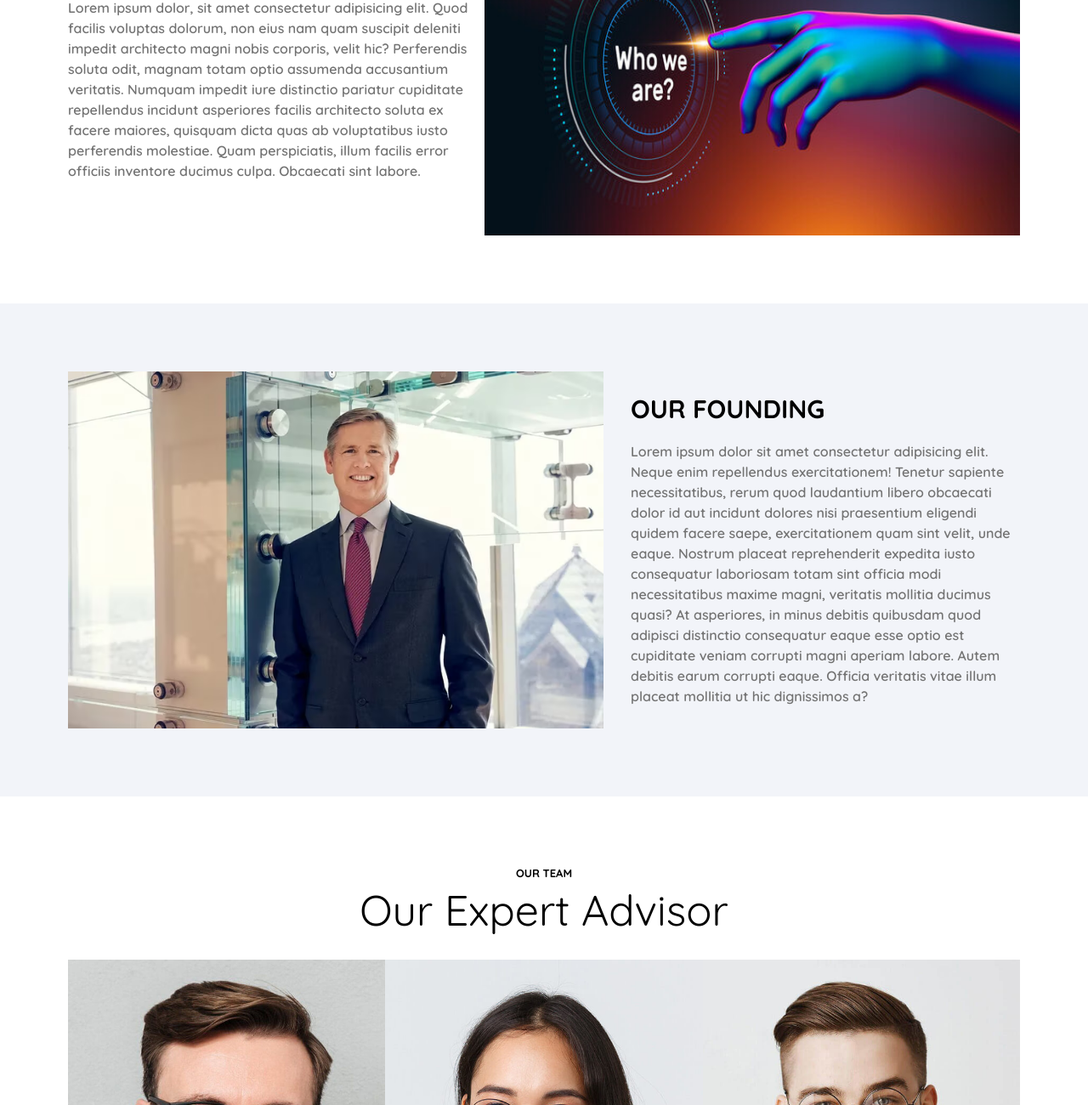
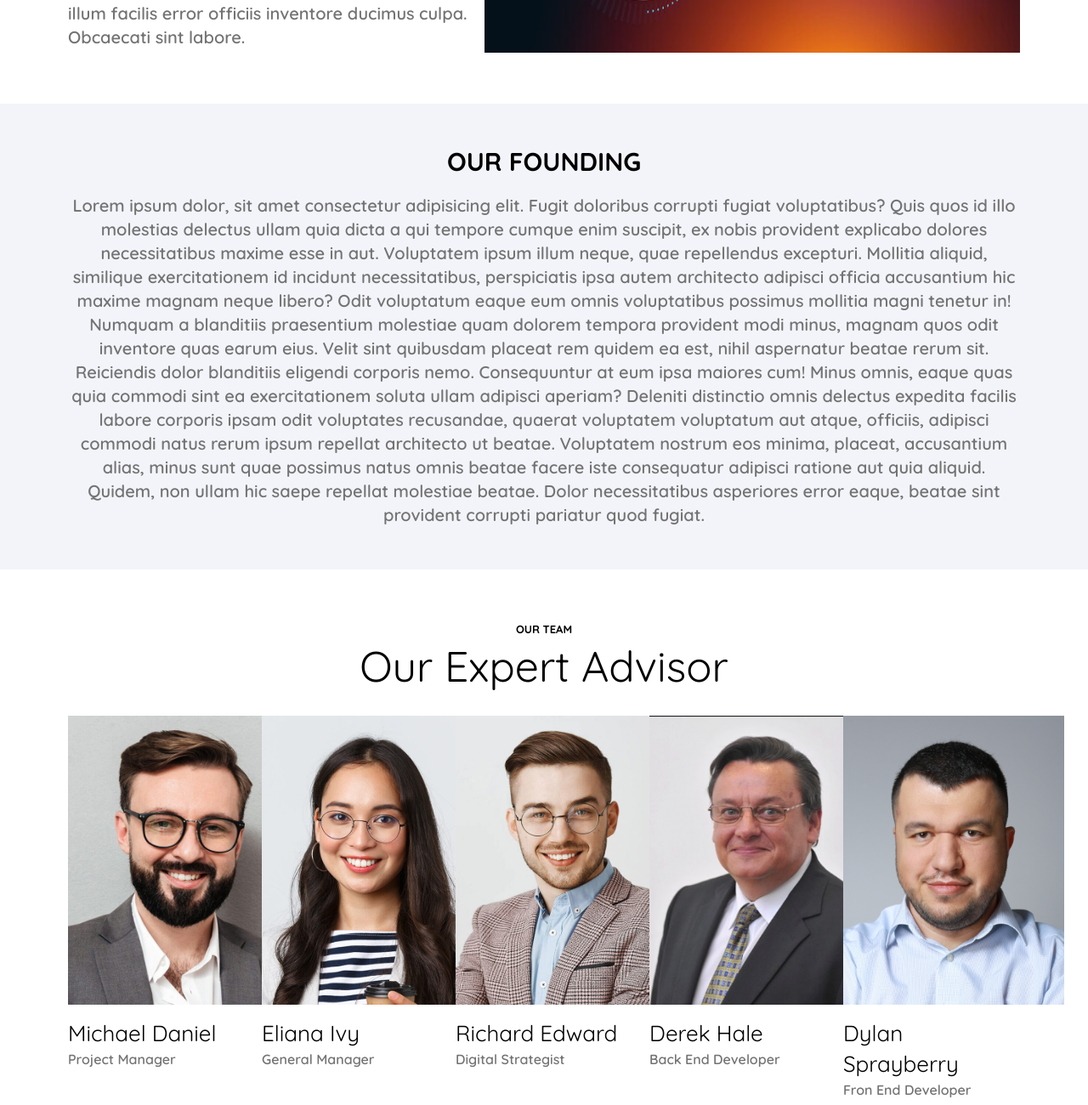
Before and after one commit to shakhbozpro/internet, a plain HTML site: page about.html in a window 1280 px wide. Shown: the part 1320-2620 px from the top of the page at 85% size. Drawn offline with nearby package versions, Linux system fonts and the light colour scheme; animation ran at ten frames a second.

Commit message:
Changed styles in about page and in js file too

```diff
--- a/about.html
+++ b/about.html
@@ -5,7 +5,7 @@
   <meta charset="UTF-8">
   <meta http-equiv="X-UA-Compatible" content="IE=edge">
   <meta name="viewport" content="width=device-width, initial-scale=1.0">
-  <title>Internet - Startup</title>
+  <title>Internet - About us</title>
   <!-- <link rel="stylesheet" href="./assets/css/main.css"> -->
   <link rel="stylesheet" href="./assets/css/main.min.css">
   <link rel="stylesheet" href="./vender/dist/main.css">
@@ -122,24 +122,22 @@
           </div>
 
           <div class="xl:pr-10 xl:pl-[100px]">
-            <h4 class="choice-mini-title relative mb-1 font-semibold text-sm leading-5 tracking-[1px] uppercase">Why
-              choose us
-            </h4>
-            <h2 class="mb-5 text-2xl capitalize md:text-[30px] lg:text-[50px] lg:leading-[60px]">We offer expert SEO and
+            <h2 class="mb-3 font-bold text-xl uppercase md:text-2xl xl:mb-5 xl:text-3xl xl:leading-10">We offer expert
+              SEO and
               marketing.
             </h2>
-            <p class="mb-8 font-semibold text-neutral-500">
+            <p class="mb-5 font-semibold text-neutral-500 xl:text-xl">
               We are a team of young, experienced developers who are passionate about their work. Years of cooperation
               with both corporations.
             </p>
-            <ol class="mb-6">
+            <ul class="mb-6 pl-4 list-disc">
               <li class="choice-link-item">
-                <span class="block mb-[10px] font-bold text-xl md:text-2xl">Perfect for large sites agencies</span>
+                <span class="block mb-[10px] font-semibold text-lg">Perfect for large sites agencies</span>
               </li>
               <li class="choice-link-item">
-                <span class="font-bold text-xl md:text-2xl">We appreciate your trust greatly</span>
+                <span class="font-semibold text-lg">We appreciate your trust greatly</span>
               </li>
-            </ol>
+            </ul>
             <a class="inline-block py-4 px-10 font-semibold uppercase text-sm text-white bg-slate-800 transition-all duration-300 hover:bg-amber-500"
               href="#">Contact
               us</a>
@@ -149,12 +147,12 @@
     </section>
 
     <!-- Who we are section -->
-    <section class="py-[45px] bg-white xl:py-[80px]">
+    <section class="py-[45px] bg-white xl:py-[60px]">
       <div class="container mx-auto px-4 lg:px-20">
         <div class="xl:flex xl:justify-between xl:items-center">
-          <div class="mb-5 mx-auto xl:max-w-[680px] md:text-center xl:mb-0 xl:mx-0 xl:text-left">
+          <div class="mb-5 mx-auto xl:max-w-[700px] md:text-center xl:mb-0 xl:mx-0 xl:text-left">
             <h3 class="mb-3 font-bold text-xl uppercase md:text-2xl xl:mb-5 xl:text-3xl">Our people come first</h3>
-            <p class="font-semibold text-neutral-500">
+            <p class="font-semibold text-neutral-500 xl:text-xl">
               Lorem ipsum dolor, sit amet consectetur adipisicing elit. Quod facilis voluptas dolorum, non eius nam
               quam
               suscipit deleniti impedit architecto magni nobis corporis, velit hic? Perferendis soluta odit, magnam
@@ -172,53 +170,70 @@
     </section>
 
     <!-- Our founding section -->
-    <section class="py-[45px] xl:py-[80px]">
+    <section class="py-[45px] xl:py-[50px]">
       <div class="container  mx-auto px-4 xl:px-20">
-        <div class="xl:flex xl:justify-between xl:items-center">
-          <img class="mx-auto mb-5 xl:max-w-[630px] xl:mx-0 xl:mr-8 xl:mb-0" src="./assets/images/our-founding.jpg"
-            alt="" width="630" height="420">
-          <div class="md:text-center xl:max-w-[680px] xl:text-left">
-            <h3 class="mb-3 font-bold text-xl uppercase md:text-2xl xl:mb-5 xl:text-3xl">Our founding</h3>
-            <p class="font-semibold text-neutral-500">
-              Lorem ipsum dolor sit amet consectetur adipisicing elit. Neque enim repellendus exercitationem! Tenetur
-              sapiente necessitatibus, rerum quod laudantium libero obcaecati dolor id aut incidunt dolores nisi
-              praesentium eligendi quidem facere saepe, exercitationem quam sint velit, unde eaque. Nostrum placeat
-              reprehenderit expedita iusto consequatur laboriosam totam sint officia modi necessitatibus maxime magni,
-              veritatis mollitia ducimus quasi? At asperiores, in minus debitis quibusdam quod adipisci distinctio
-              consequatur eaque esse optio est cupiditate veniam corrupti magni aperiam labore. Autem debitis earum
-              corrupti eaque. Officia veritatis vitae illum placeat mollitia ut hic dignissimos a?
-            </p>
-          </div>
+        <div class="text-center">
+          <h3 class="mb-3 font-bold text-xl uppercase md:text-2xl xl:mb-5 xl:text-3xl">Our founding</h3>
+          <p class="font-semibold text-neutral-500 xl:text-xl">
+            Lorem ipsum dolor, sit amet consectetur adipisicing elit. Fugit doloribus corrupti fugiat voluptatibus? Quis
+            quos id illo molestias delectus ullam quia dicta a qui tempore cumque enim suscipit, ex nobis provident
+            explicabo dolores necessitatibus maxime esse in aut. Voluptatem ipsum illum neque, quae repellendus
+            excepturi. Mollitia aliquid, similique exercitationem id incidunt necessitatibus, perspiciatis ipsa autem
+            architecto adipisci officia accusantium hic maxime magnam neque libero? Odit voluptatum eaque eum omnis
+            voluptatibus possimus mollitia magni tenetur in! Numquam a blanditiis praesentium molestiae quam dolorem
+            tempora provident modi minus, magnam quos odit inventore quas earum eius. Velit sint quibusdam placeat rem
+            quidem ea est, nihil aspernatur beatae rerum sit. Reiciendis dolor blanditiis eligendi corporis nemo.
+            Consequuntur at eum ipsa maiores cum! Minus omnis, eaque quas quia commodi sint ea exercitationem soluta
+            ullam adipisci aperiam? Deleniti distinctio omnis delectus expedita facilis labore corporis ipsam odit
+            voluptates recusandae, quaerat voluptatem voluptatum aut atque, officiis, adipisci commodi natus rerum ipsum
+            repellat architecto ut beatae. Voluptatem nostrum eos minima, placeat, accusantium alias, minus sunt quae
+            possimus natus omnis beatae facere iste consequatur adipisci ratione aut quia aliquid. Quidem, non ullam hic
+            saepe repellat molestiae beatae. Dolor necessitatibus asperiores error eaque, beatae sint provident corrupti
+            pariatur quod fugiat.
+          </p>
         </div>
       </div>
     </section>
 
     <!-- Our team section -->
-    <section class="py-10 bg-white xl:py-20">
-      <div class="container mx-auto px-4 lg:px-20">
+    <section class="py-10 bg-white xl:py-[60px]">
+      <div class="container mx-auto px-4 xl:px-20">
         <div>
           <div class="mb-7 text-center">
             <h4 class="mb-1 font-bold text-[13px] leading-5 uppercase">Our team</h4>
             <h2 class="text-2xl capitalize md:text-3xl xl:text-[50px] xl:leading-[60px]">Our expert advisor</h2>
           </div>
-          <ul class="flex flex-col items-center text-center xl:flex-row xl:justify-between xl:items-start xl:text-left">
-            <li class="max-w-[420px] w-full mb-5 xl:mb-0">
-              <img class="mb-4" src="./assets/images/michael.jpg" alt="Michael Daniel is a Project manager" width="420"
-                height="558">
+          <ul
+            class="grid grid-cols-1 text-center gap-x-5 md:grid-cols-2 lg:grid-cols-3 lg:text-left xl:grid-cols-5 xl:justify-between">
+            <li class="max-w-[260px] mx-auto w-full mb-5 xl:mb-0">
+              <img class="mb-4 max-w-[260px] max-h-[340px]" src="./assets/images/michael.jpg"
+                alt="Michael Daniel is a Project manager" width="350" height="340">
               <h3 class="font-medium text-[26px] leading-9 capitalize">Michael daniel</h3>
               <p class="font-semibold capitalize text-neutral-500">Project manager</p>
             </li>
-            <li class="max-w-[420px] w-full mb-5 xl:mb-0">
-              <img class="mb-4" src="./assets/images/eliana.jpg" alt="Eliana Ivy is a General manager" width="420"
-                height="558">
+            <li class="max-w-[260px] mx-auto w-full mb-5 xl:mb-0">
+              <img class="mb-4 max-w-[260px] max-h-[340px]" src="./assets/images/eliana.jpg"
+                alt="Eliana Ivy is a General manager" width="350" height="340">
               <h3 class="font-medium text-[26px] leading-9 capitalize">Eliana ivy</h3>
               <p class="font-semibold capitalize text-neutral-500">General manager</p>
             </li>
-            <li class="max-w-[420px] w-full">
-              <img class="mb-4" src="./assets/images/richard.jpg" alt="Richard Edward is a Digital strategist"
-                width="420" height="558">
+            <li class="max-w-[260px] mx-auto w-full">
+              <img class="mb-4 max-w-[260px] max-h-[340px]" src="./assets/images/richard.jpg"
+                alt="Richard Edward is a Digital strategist" width="350" height="340">
               <h3 class="font-medium text-[26px] leading-9 capitalize">Richard edward</h3>
               <p class="font-semibold capitalize text-neutral-500">Digital strategist</p>
+            </li>
+            <li class="max-w-[260px] mx-auto w-full">
+              <img class="mb-4 max-w-[260px] max-h-[340px]" src="./assets/images/derek.jpg"
+                alt="Richard Edward is a Digital strategist" width="350" height="340">
+              <h3 class="font-medium text-[26px] leading-9 capitalize">Derek hale</h3>
+              <p class="font-semibold capitalize text-neutral-500">Back end developer</p>
+            </li>
+            <li class="max-w-[260px] mx-auto w-full">
+              <img class="mb-4 max-w-[260px] max-h-[340px]" src="./assets/images/dylan.png"
+                alt="Richard Edward is a Digital strategist" width="350" height="340">
+              <h3 class="font-medium text-[26px] leading-9 capitalize">Dylan sprayberry</h3>
+              <p class="font-semibold capitalize text-neutral-500">Fron end developer</p>
             </li>
           </ul>
         </div>
--- a/assets/css/main.css
+++ b/assets/css/main.css
@@ -1,3 +1,10 @@
+/*
+* Prefixed by https://autoprefixer.github.io
+* PostCSS: v8.4.14,
+* Autoprefixer: v10.4.7
+* Browsers: last 4 version
+*/
+
 /*
 * Prefixed by https://autoprefixer.github.io
 * PostCSS: v8.4.14,
@@ -1091,19 +1098,3 @@ p {
    color: #000000;
    margin: 0 8px;
 }
-
-.choice-mini-title::before {
-   position: absolute;
-   top: calc(50% - 0.5px);
-   left: -60px;
-   z-index: 5;
-   width: 50px;
-   height: 1px;
-   background-color: #000000;
-   content: "";
-}
-
-.choice-link-item:not(:last-child) {
-   border-bottom: 1px solid #808080;
-   margin-bottom: 10px;
-}
--- a/assets/js/main.js
+++ b/assets/js/main.js
@@ -27,6 +27,7 @@ window.addEventListener('resize', function () {
 
 window.addEventListener("scroll", function () {
   if (window.innerWidth > 1024) {
+    if (header) {
       if (window.pageYOffset > 0) {
         header.classList.remove("lg:py-10");
         header.classList.add("bg-white", "lg:py-0");
@@ -38,8 +39,8 @@ window.addEventListener("scroll", function () {
         headerModalLink.classList.add("text-white");
         headerModalLink.classList.replace("bg-white", "bg-slate-800");
       } else {
+        header.classList.remove("bg-white", "lg:py-0");
         header.classList.add("py-10");
-      header.classList.remove("bg-white", "lg:py-0");
         header.style.top = "44px";
         logo.src = "./assets/images/site-logo-white.png";
         headerNavLinks.forEach(item => {
@@ -48,9 +49,12 @@ window.addEventListener("scroll", function () {
         headerModalLink.classList.remove("text-white");
         headerModalLink.classList.add("text-black");
         headerModalLink.classList.replace("bg-slate-800", "bg-white");
+      };
+    }
+    else {
       aboutHeader.classList.remove("py-10");
       aboutHeader.style.top = "0";
-    };
+    }
   }
 });
 
@@ -87,6 +91,7 @@ modalClosebtn.addEventListener("click", () => {
   document.body.style.overflow = "scroll";
 });
 
+if (header) {
   // Strategy links onclick events
   strategyFirstLink.addEventListener("click", () => {
     strategyText.textContent = "Here, our authors share the latest trends and tendencies in the world of marketing, digital products, and web design, as well as useful tips."
@@ -99,6 +104,7 @@ strategySecondLink.addEventListener("click", () => {
   strategyThirdLink.addEventListener("click", () => {
     strategyText.textContent = "Stay ahead authors share the latest trends and tendencies in the world of marketing, digital products, and web design, as well as useful tips."
   });
+}
 
 // Galery carousel
 $('.galery-xl-images-list').slick({
```
Also changed, not shown: index.html (+8 -8 lines), assets/css/main.min.css, assets/images/derek.jpg (added), assets/images/dylan.png (added), vender/dist/main.css. Lines whose indentation alone changed are shown as unchanged.
